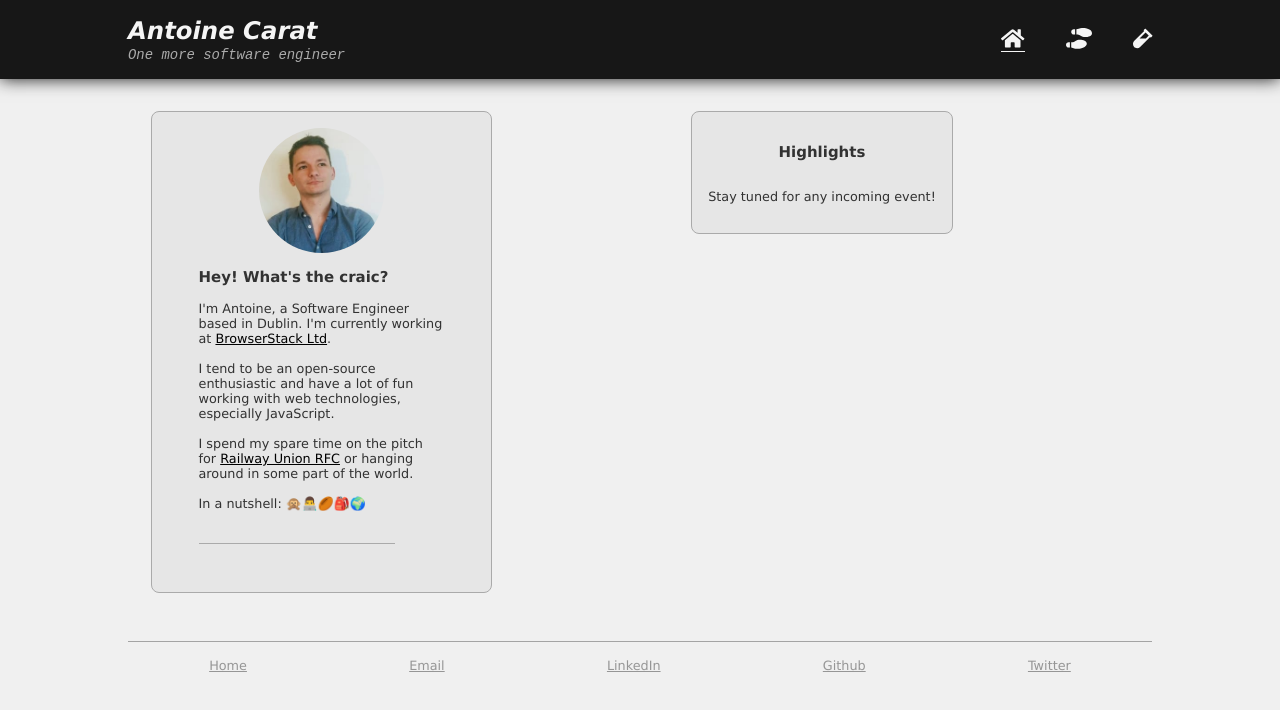
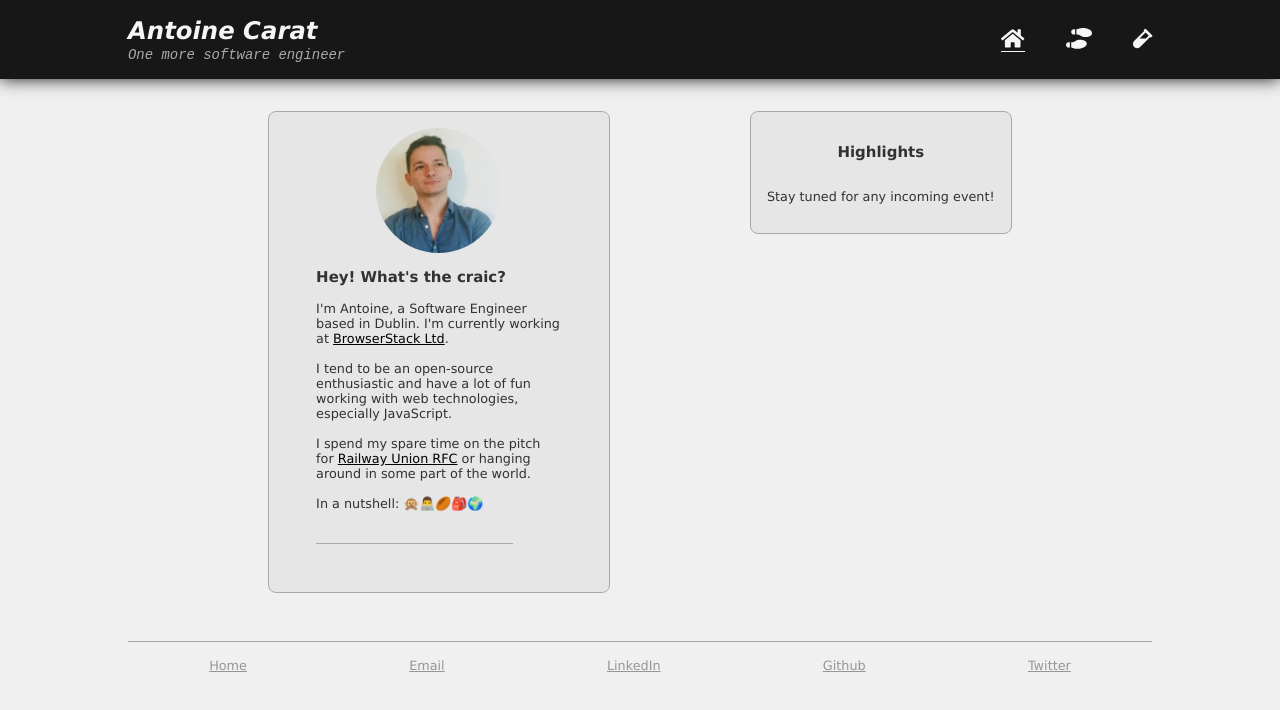
Before and after one commit to antoinecarat/antoinecarat.eu, a Vue app: page / in a window 1280 px wide. Shown: the top 710 px of the page. Built offline with nearby package versions, Linux system fonts and the light colour scheme.

Commit message:
Add support for bigger screens

```diff
--- a/src/assets/sass/main.scss
+++ b/src/assets/sass/main.scss
@@ -38,6 +38,10 @@ a, a:visited {
     align-items: center;
     width: 100%;
   }
+
+  @media only screen and (min-width: 1824px) {
+    width: 60%;
+  }
 }
 
 .tile {
--- a/src/components/FlatFooter.vue
+++ b/src/components/FlatFooter.vue
@@ -31,6 +31,10 @@ export default {
       width: 90%;
     }
 
+    @media only screen and (min-width: 1824px) {
+      width: 60%;
+    }
+
     display: flex;
     flex-flow: row wrap;
     justify-content: space-around;
--- a/src/components/LandingPage.vue
+++ b/src/components/LandingPage.vue
@@ -16,11 +16,9 @@
         <div class="separator" />
       </div>
     </div>
-    <div class="list-tiles">
-      <div class="highlights tile">
-        <h3>Highlights</h3>
-        <p>Stay tuned for any incoming event!</p>
-      </div>
+    <div class="tile">
+      <h3>Highlights</h3>
+      <p>Stay tuned for any incoming event!</p>
     </div>
   </div>
 </template>
--- a/src/components/Navbar.vue
+++ b/src/components/Navbar.vue
@@ -70,8 +70,13 @@ export default {
     .navbar-container {
       width: 80%;
       margin: 1rem;
+
       @media only screen and (max-width: 768px) {
         width: 90%;
+      }
+
+      @media only screen and (min-width: 1824px) {
+        width: 60%;
       }
 
       display: flex;
--- a/src/components/Projects.vue
+++ b/src/components/Projects.vue
@@ -31,6 +31,9 @@ export default {
 
 <style lang="scss">
   .project {
+    @media only screen and (min-width: 768px) {
+      width: 25%;
+    }
     align-items: flex-start;
     position: relative;
 
```
